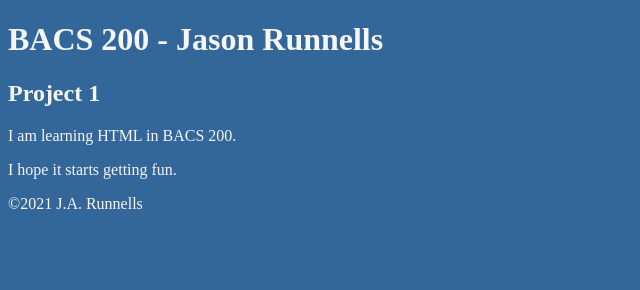
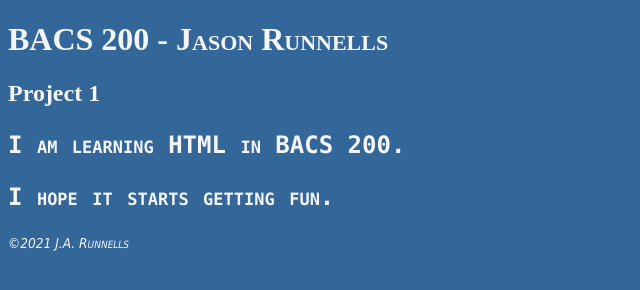
Before and after one commit to jarunnells/jarunnells.github.io, a plain HTML site: page bacs200/index.html in a window 1280 px wide. Shown: the whole page, without its empty margins (0-640 px from the left). Drawn offline with Linux system fonts and the light colour scheme.

Commit message:
placeholder files to pass Sensei, styling upgrade

```diff
--- a/bacs200/css/proj1.css
+++ b/bacs200/css/proj1.css
@@ -1,5 +1,5 @@
 @charset "utf-8";
-
+@import url("vars1.css");
 /**
  * ============================================================================
  *
@@ -12,19 +12,19 @@
  * ============================================================================
  */
 
-:root {
-  --bg-clr-main-hue: 210;
-  --bg-clr-main-saturation: 50%;
-  --bg-clr-main-lightness: 40%;
-}
-
 body {
-  --bg--clr-main-hsl: hsl(
-    var(--bg-clr-main-hue),
-    var(--bg-clr-main-saturation),
-    var(--bg-clr-main-lightness)
-  );
-
   background-color: var(--bg--clr-main-hsl);
   color: whitesmoke;
 }
+
+h1 {
+  font-variant: small-caps;
+}
+
+.required-text {
+  font: small-caps bold var(--font-size) var(--font-family);
+}
+
+footer {
+  font: italic small-caps var(--font-size) var(--font-family);
+}
--- /dev/null
+++ b/bacs200/css/vars1.css
@@ -0,0 +1,37 @@
+@charset "utf-8";
+
+/**
+ * ============================================================================
+ *
+ *      Developer: J.A. Runnells
+ *        Created: 2021-08-25 19:00
+ *        Updated: 2021-08-27 22:38
+ *         Branch: main
+ *        License: N/A
+ *
+ * ============================================================================
+ */
+
+:root {
+  --bg-clr-main-hue: 210;
+  --bg-clr-main-saturation: 50%;
+  --bg-clr-main-lightness: 40%;
+}
+
+body {
+  --bg--clr-main-hsl: hsl(
+    var(--bg-clr-main-hue),
+    var(--bg-clr-main-saturation),
+    var(--bg-clr-main-lightness)
+  );
+}
+
+.required-text {
+  --font-family: "JetBrains Mono", "Lucida Console", "Courier New", monospace;
+  --font-size: 1.5em;
+}
+
+footer {
+  --font-family: Tahoma, Verdana, sans-serif;
+  --font-size: 0.85em;
+}
```
Also changed, not shown: index.html (added, +42 -0 lines).
